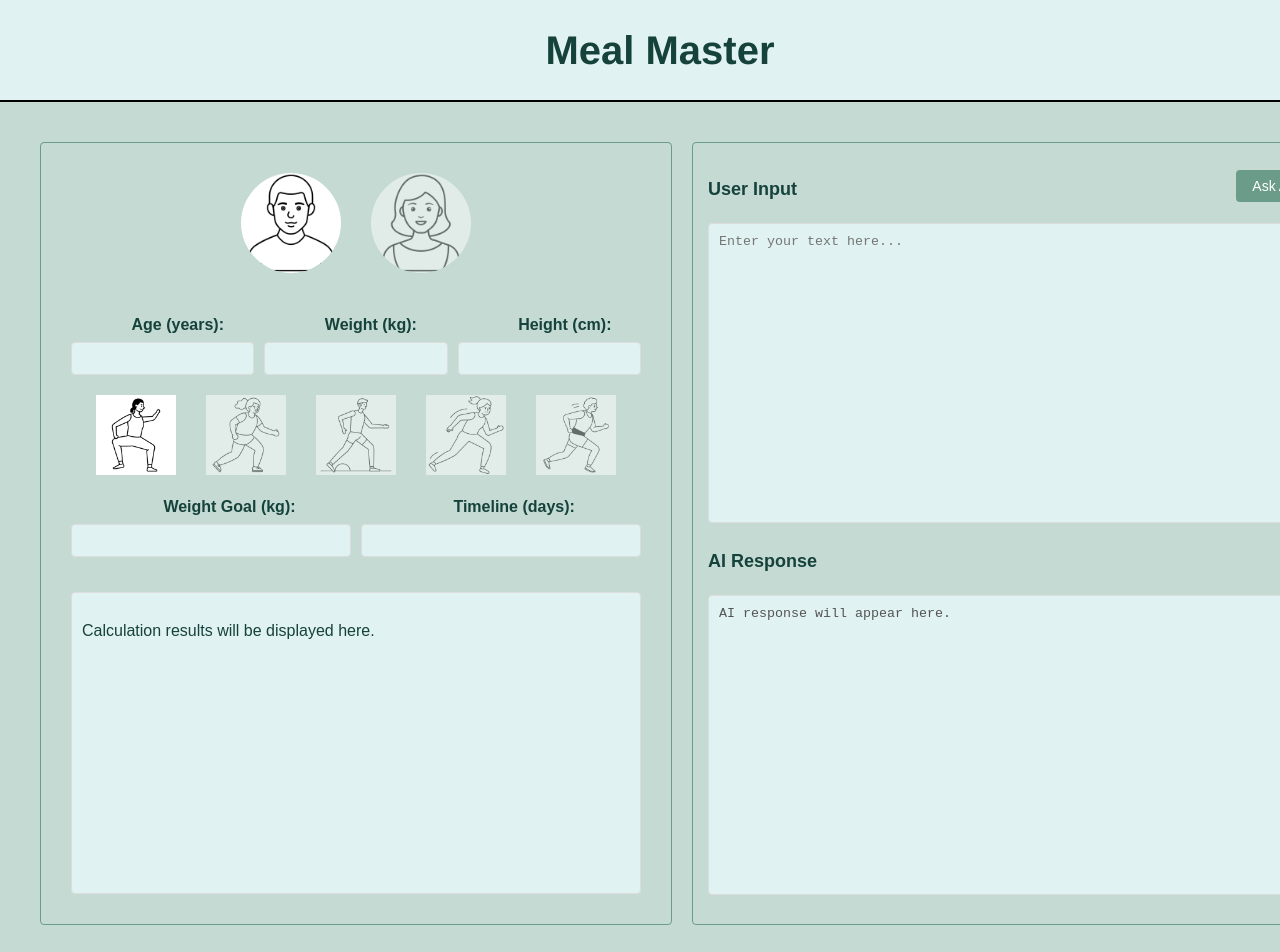
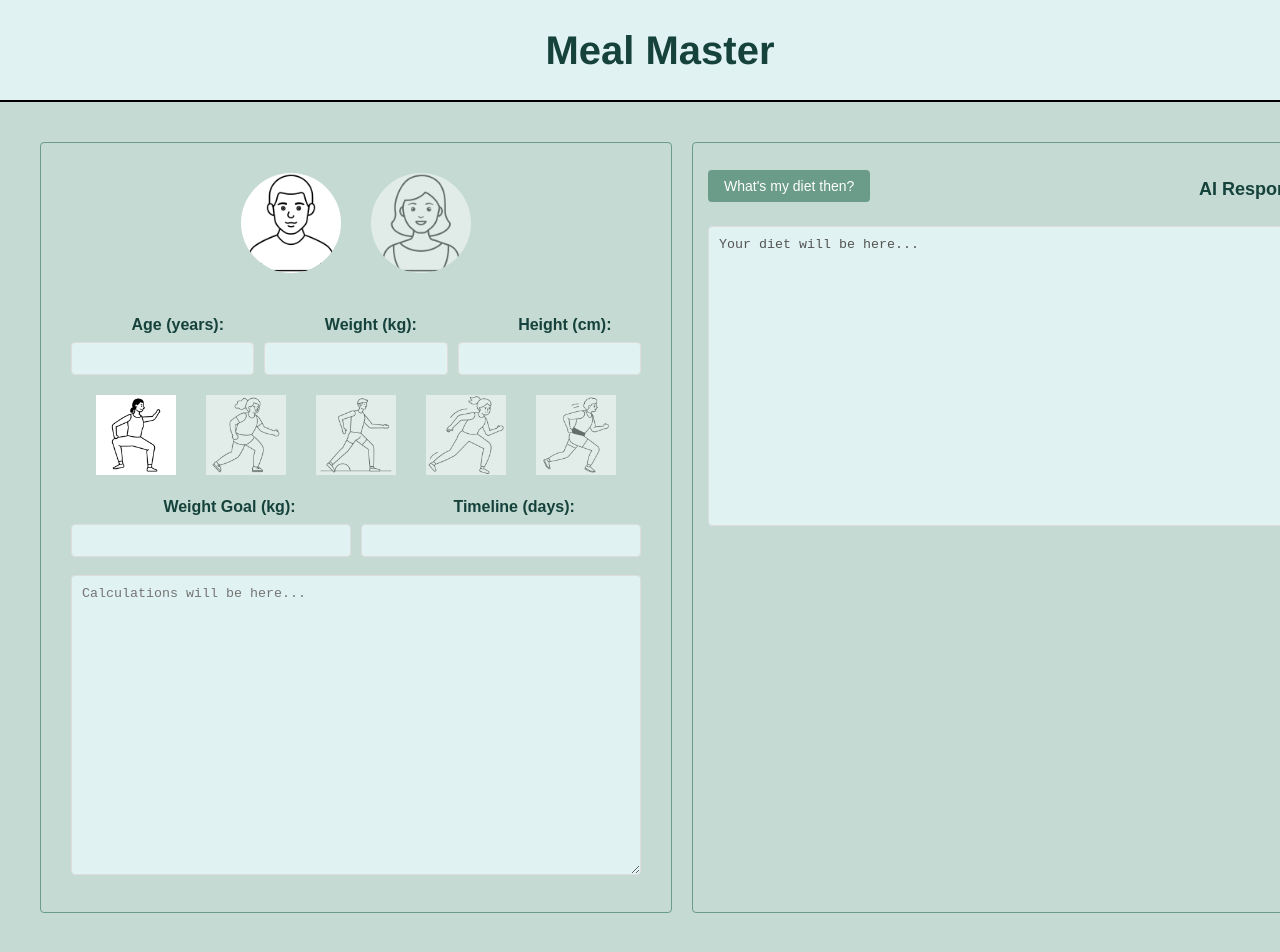
Before and after one commit to igor-eremn/meal-master-client, a React (Vite) app: page / in a window 1280 px wide. Shown: the top 952 px of the page. Built offline with nearby package versions, Linux system fonts and the light colour scheme.

Commit message:
some styling changes

```diff
--- a/src/components/calculator/Calculator.css
+++ b/src/components/calculator/Calculator.css
@@ -29,6 +29,10 @@
   .activity-icon{
     width: 80px;
     height: 80px;
+  }
+
+  .input-area {
+    margin-top: 3px;
   }
 
   .gender-icon.selected, .activity-icon.selected {
--- a/src/components/calculator/Calculator.jsx
+++ b/src/components/calculator/Calculator.jsx
@@ -76,10 +76,12 @@ const Calculator = () => {
         </div>
       </div>
 
-      <div className="calculation-area">
-        {/* Calculation results will go here */}
-        <p>Calculation results will be displayed here.</p>
-      </div>
+      <textarea
+            className="input-area"
+            placeholder="Calculations will be here..."
+            value={""}
+            disabled={true}
+        ></textarea>
     </div>
   );
 };
--- a/src/pages/Home.jsx
+++ b/src/pages/Home.jsx
@@ -4,7 +4,7 @@ import Calculator from '../components/calculator/Calculator';
 
 const Home = () => {
   const [userInput, setUserInput] = useState(sessionStorage.getItem('userInput') || '');
-  const [aiResponse, setAiResponse] = useState(sessionStorage.getItem('aiResponse') || 'AI response will appear here.');
+  const [aiResponse, setAiResponse] = useState(sessionStorage.getItem('aiResponse') || 'Your diet will be here...');
 
   useEffect(() => {
     sessionStorage.setItem('userInput', userInput);
@@ -49,16 +49,7 @@ const Home = () => {
         </div>
         <div className="response-column">
           <div className="input-header">
-            <h3 className="column-title">User Input</h3>
-            <button className="ask-ai-button" onClick={askAI}>Ask AI</button>
-          </div>
-          <textarea
-            className="input-area"
-            placeholder="Enter your text here..."
-            value={userInput}
-            onChange={(e) => setUserInput(e.target.value)}
-          ></textarea>
-          <div className="input-header">
+            <button className="ask-ai-button" onClick={askAI}>What's my diet then?</button>
             <h3 className="column-title">AI Response</h3>
           </div>
           <textarea
```
